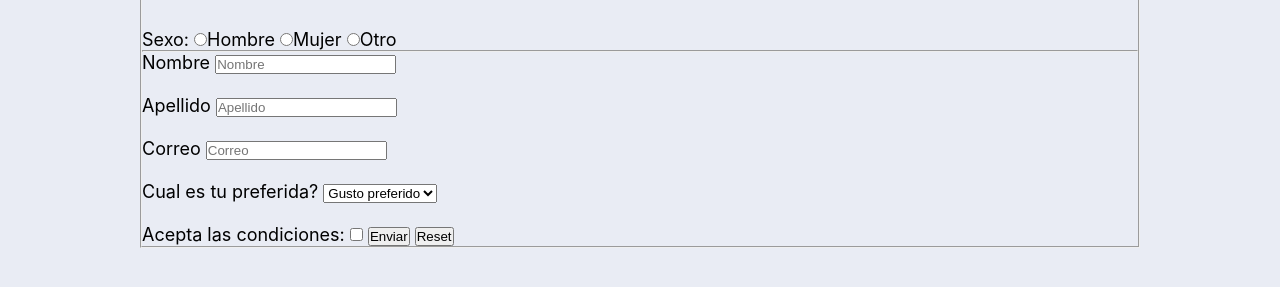
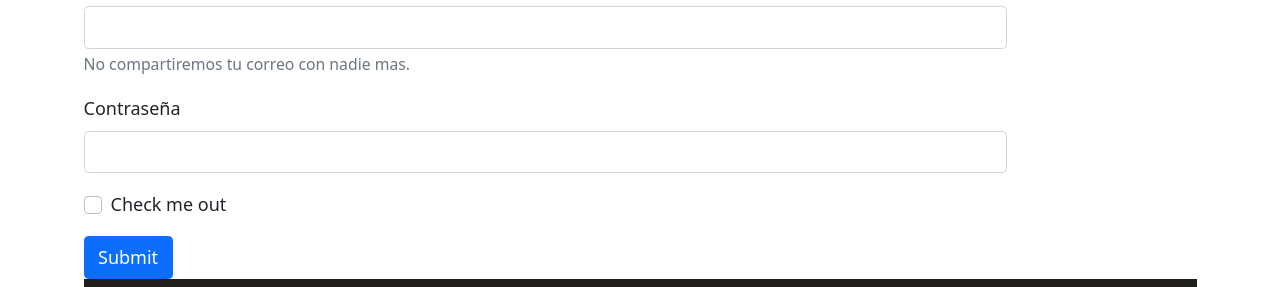
Before and after one commit to JuanCequeira/tekemilas-primer-repositorio, a plain HTML site: page pages/contactos.html in a window 1280 px wide. Shown: the part 196-483 px from the top of the page. Drawn offline with nearby package versions, Linux system fonts and the light colour scheme; a web font is replaced by a local one.

Commit message:
agregando bootstrap a mi html

```diff
--- a/pages/contactos.html
+++ b/pages/contactos.html
@@ -10,8 +10,12 @@
     <link rel="preconnect" href="https://fonts.gstatic.com" crossorigin>
     <link href="https://fonts.googleapis.com/css2?family=Koulen&family=Roboto:ital@1&family=Zen+Loop&display=swap" rel="stylesheet">
     <link rel="stylesheet" href="https://cdnjs.cloudflare.com/ajax/libs/animate.css/4.1.1/animate.min.css"/>
+    <link href="https://cdn.jsdelivr.net/npm/bootstrap@5.0.2/dist/css/bootstrap.min.css" rel="stylesheet" integrity="sha384-EVSTQN3/azprG1Anm3QDgpJLIm9Nao0Yz1ztcQTwFspd3yD65VohhpuuCOmLASjC" crossorigin="anonymous">
 </head>
-<body class="bodyContactos">
+<body>
+
+    <div class="container">
+        <div>
             <header class="headerContactos">
                 <div class="logoTekemilas">
                     <h1 class="tituloTekemilas">Tekemilas</h1>
@@ -24,53 +28,31 @@
                     <a class="aHeader" href="../pages/pagos.html">Medios de pago</a></li>
                 </nav>
             </header>
-
             <div>
                 <h1 class="tituloContactos animate__animated animate__backInLeft">Contactos</h1>
             </div>
-    <form action="" method="get" enctype="text/plain">
-        <fieldset>
-            <legend>Queremos conocerte</legend>
-            <br>
-            <br>
-            <label for="sexo">Sexo:</label>
-            <input type="radio" name="userSex" id="sexo"  value="masculino">Hombre
-            <input type="radio" name="userSex" id="sexo" value="femenino">Mujer
-            <input type="radio" name="userSex" id="sexo" value="otro">Otro
-            <br>
-            <hr>
-            <label for="info-personal">Nombre</label>
-            <input type="text" name="userName" id="info-personal" placeholder="Nombre" required>
-            <br>
-            <br>
-            <label for="info-personal">Apellido</label>
-            <input type="text" name="userLastName" id="info-personal" placeholder="Apellido" required>
-            <br>
-            <br>
-            <label for="correo">Correo</label>
-            <input type="email" id="email"  placeholder="Correo" required>
-            <br>
-            <br>
-            <label for="gustos">Cual es tu preferida?</label>
-            <select name="userTaste" id="gustos">
-                <option value="" disabled selected>Gusto preferido</option>
-                <option value="pollo">Pollo</option>
-                <option value="carne">Carne</option>
-                <option value="otro">Otro</option>
-            </select>
-            <br>
-            <br>
-            <label for="condicion">Acepta las condiciones:</label>
-            <input type="checkbox" name="mandatory" id="condicion" value="1">
-            <input type="submit" value="Enviar">
-            <input type="reset" value="Reset">
-        </fieldset>
+        </div>
+        <div class="row">
+            <div class="col-10">
+                <form>
+                    <div class="mb-3">
+                    <label for="exampleInputEmail1" class="form-label">Email </label>
+                    <input type="email" class="form-control" id="exampleInputEmail1" aria-describedby="emailHelp">
+                    <div id="emailHelp" class="form-text">No compartiremos tu correo con nadie mas.</div>
+                    </div>
+                    <div class="mb-3">
+                    <label for="exampleInputPassword1" class="form-label">Contraseña</label>
+                    <input type="password" class="form-control" id="exampleInputPassword1">
+                    </div>
+                    <div class="mb-3 form-check">
+                    <input type="checkbox" class="form-check-input" id="exampleCheck1">
+                    <label class="form-check-label" for="exampleCheck1">Check me out</label>
+                    </div>
+                    <button type="submit" class="btn btn-primary">Submit</button>
                 </form>
-
-    <br>
-    <br>
-
-    <footer class="footer">Derechos Reservados / Tekemilas &copy
+            </div>
+        </div>
+        <div><footer class="footer">Derechos Reservados / Tekemilas &copy
             <nav>
                 <a href="https://www.instagram.com/tekemilas/">
                     <img src="../img/instagram.png" width="50" height="50" alt="instagram">
@@ -85,6 +67,12 @@
                     <img src="../img/correo.png" width="50" height="50" alt="Correo">
                 </a>
             </nav>
-    </footer>
+        </footer></div>
+    </div>
+
+
+
+
+    <script src="https://cdn.jsdelivr.net/npm/bootstrap@5.0.2/dist/js/bootstrap.bundle.min.js" integrity="sha384-MrcW6ZMFYlzcLA8Nl+NtUVF0sA7MsXsP1UyJoMp4YLEuNSfAP+JcXn/tWtIaxVXM" crossorigin="anonymous"></script>
     </body>
 </html>
```
Lines whose indentation alone changed are shown as unchanged.
